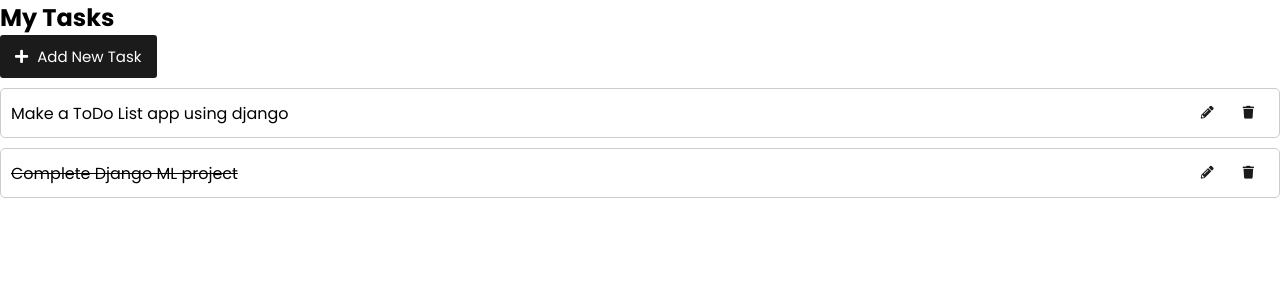
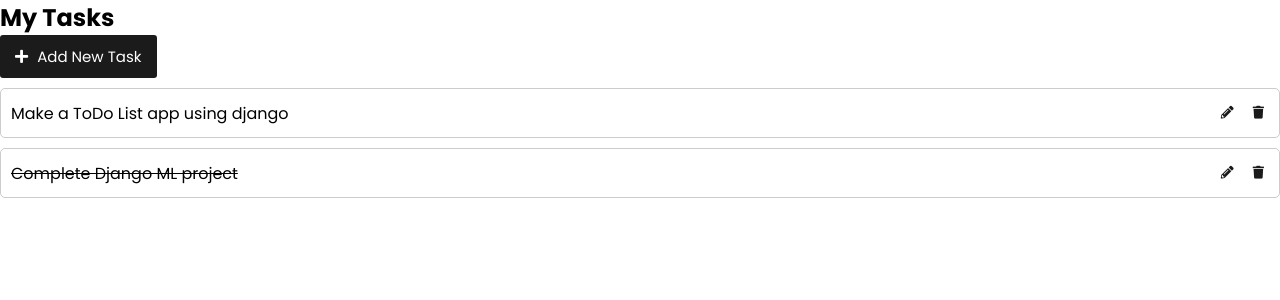
Before and after one commit to AdityaThota7/my-first-django-app-deployment, a Django app: page /tasks/ in a window 1280 px wide. Shown: the part 80-380 px from the top of the page. Run offline with Django 3.2, Linux system fonts and the light colour scheme; a user stored in the database is signed in; data comes from the database, SQL or seed files in the repository.

Commit message:
Merge changes from remote repository

```diff
--- a/static/styles/css/task_list.css
+++ b/static/styles/css/task_list.css
@@ -34,13 +34,6 @@
         background-color: #1b1b1b;
         color: #fff;
 }
-.edit-btn {
-    margin-right: 10px;
-}
-
-.delete-btn {
-    margin-right: 10px;
-}
 
 .add-btn {
     display: inline-block;
```
